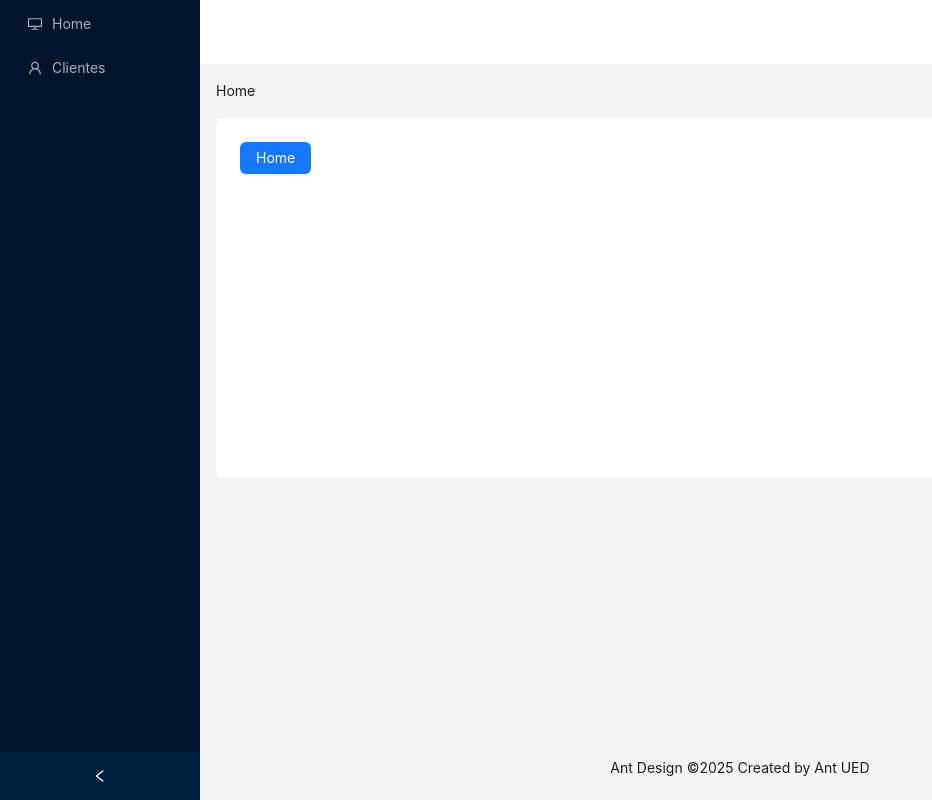
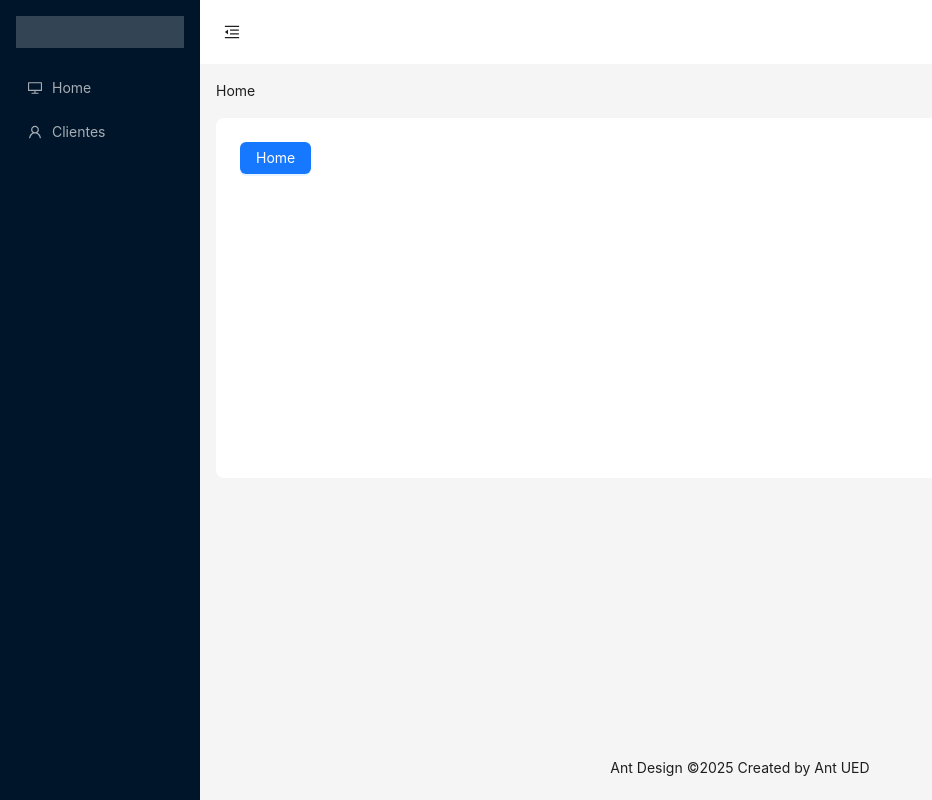
Before and after one commit to reginaldolimas-dev/projeto-utd, a React (Vite) app: page / in a window 1280 px wide. Shown: the whole page, without its empty margins (0-932 px from the left). Built offline with nearby package versions, Linux system fonts and the light colour scheme.

Commit message:
melhoria

```diff
--- a/src/App.jsx
+++ b/src/App.jsx
@@ -1,7 +1,6 @@
 import { DesktopOutlined, UserOutlined } from "@ant-design/icons";
 import { Button } from "antd";
 import { Route, Routes } from "react-router";
-import "./App.css";
 import Cliente from "./componentes/Cliente/Cliente";
 import LayoutBase from "./componentes/Layout/LayoutBase";
 import { getItem } from "./componentes/Util/LayoutUtils";
--- a/src/componentes/Layout/LayoutBase.jsx
+++ b/src/componentes/Layout/LayoutBase.jsx
@@ -1,4 +1,5 @@
-import { Layout, Menu, theme } from "antd";
+import { MenuFoldOutlined, MenuUnfoldOutlined } from "@ant-design/icons";
+import { Button, Layout, Menu, theme } from "antd";
 import { useState } from "react";
 import { useNavigate } from "react-router";
 import { BreadcrumbCustom } from "./BreadcrumbCustom";
@@ -19,12 +20,23 @@ const LayoutBase = ({ items, children }) => {
   }
   return (
     <Layout style={{ minHeight: "100vh" }}>
-      <Sider collapsible collapsed={collapsed} onCollapse={(value) => setCollapsed(value)}>
-        <div className="demo-logo-vertical" />
+      <Sider trigger={null} collapsible collapsed={collapsed}>
+        <div style={{ height: 32, margin: 16, background: "rgba(255, 255, 255, 0.2)" }} />
         <Menu theme="dark" defaultSelectedKeys={["1"]} mode="inline" items={items} onClick={aoClicar} />
       </Sider>
       <Layout>
-        <Header style={{ padding: 0, background: colorBgContainer }} />
+        <Header style={{ padding: 0, background: colorBgContainer }}>
+          <Button
+            type="text"
+            icon={collapsed ? <MenuUnfoldOutlined /> : <MenuFoldOutlined />}
+            onClick={() => setCollapsed(!collapsed)}
+            style={{
+              fontSize: "16px",
+              width: 64,
+              height: 64,
+            }}
+          />
+        </Header>
         <Content style={{ margin: "0 16px" }}>
           <BreadcrumbCustom />
           <div
--- a/src/main.jsx
+++ b/src/main.jsx
@@ -3,7 +3,7 @@ import "antd/dist/reset.css";
 import ptBR from "antd/lib/locale/pt_BR";
 import { createRoot } from "react-dom/client";
 import { BrowserRouter } from "react-router";
-import App from "./App.jsx";
+import App from "./App";
 
 createRoot(document.getElementById("root")).render(
   <ConfigProvider locale={ptBR}>
```
Also changed, not shown: src/App.css (deleted), src/index.css (deleted).
